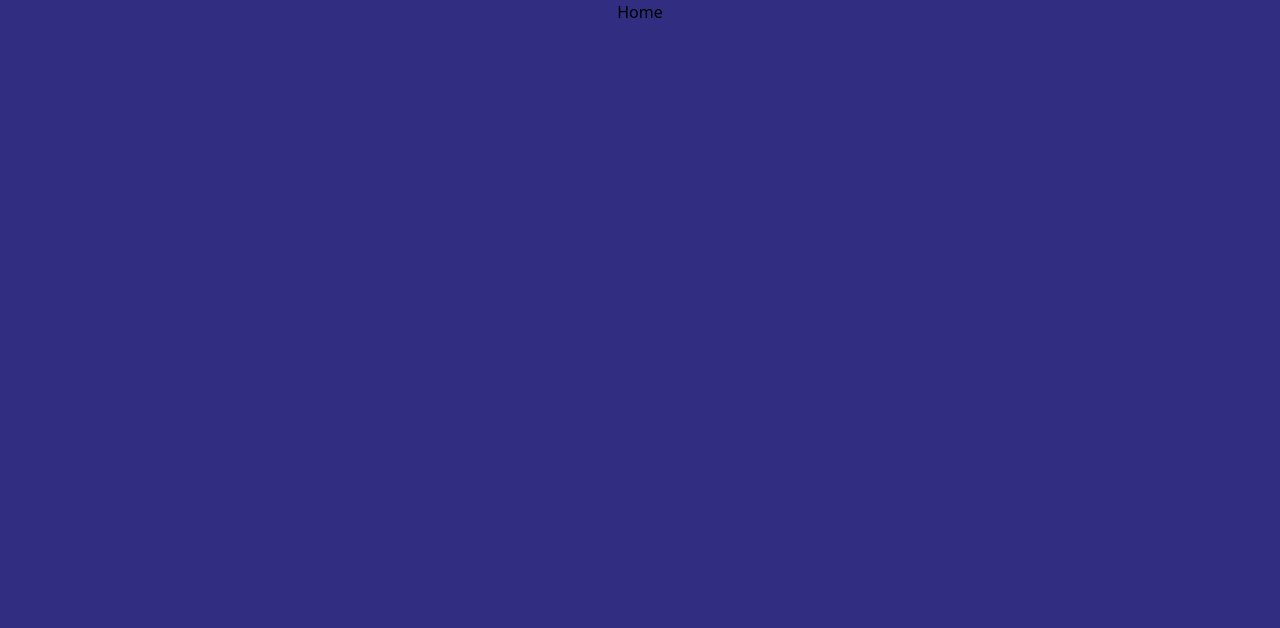
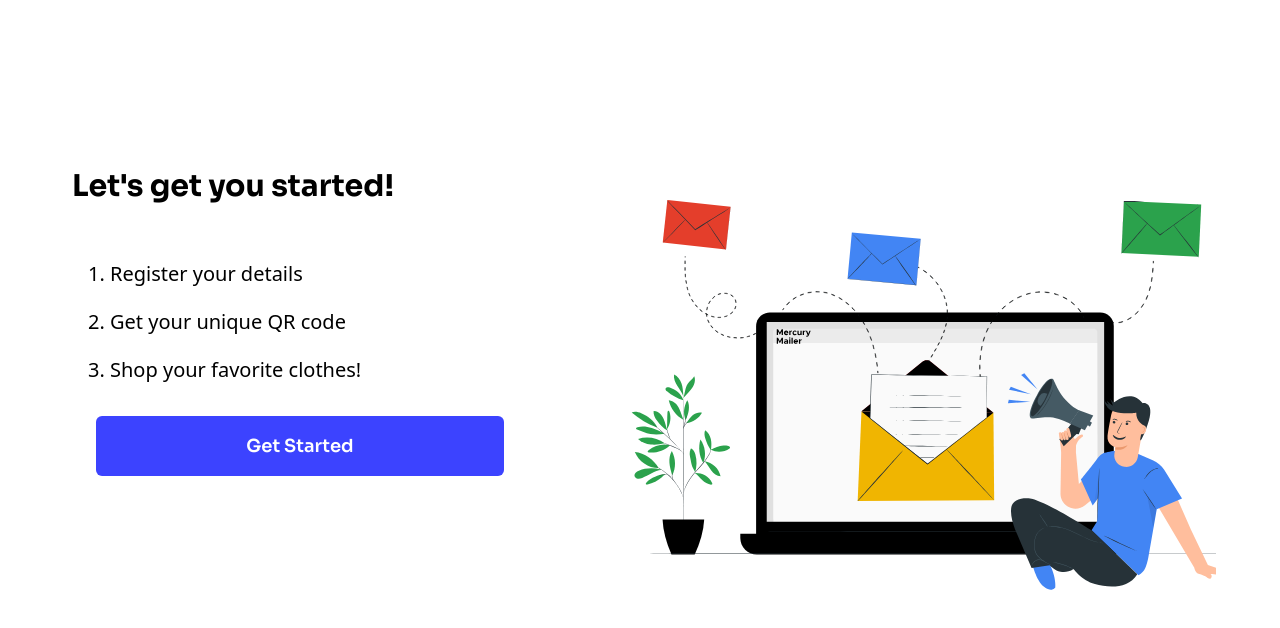
Before and after one commit to Cha195/QR-Child-Tracker, a React (Create React App) app: page /home in a window 1280 px wide. Shown: the top 628 px of the page. Built offline with nearby package versions, Linux system fonts and the light colour scheme.

Commit message:
feat: add home page

```diff
--- a/src/Pages/Home.jsx
+++ b/src/Pages/Home.jsx
@@ -1,9 +1,35 @@
 import React from 'react'
+import HomeSvg from '../Assets/home.svg'
 
 const Home = () => {
+
   return (
-    <div className='h-screen bg-indigo-900'>
-      <h1>Home</h1>
+    <div className='h-screen w-screen'>
+      {/* {
+        ((window.localStorage.getItem('token') === null) ||
+        (window.localStorage.getItem('token') === undefined) ||
+        (new Date().getTime() > window.localStorage.getItem('accessExpirationTime') &&
+        window.localStorage.removeItem('token'))) &&
+          <Redirect to='/login' />
+      } */}
+      <div className='relative overflow-hidden pt-20 h-full'>
+        <div className='pt-8 text-left pl-14 h-full'>
+          <h1 className='text-3xl font-sora font-bold w-2/3 my-14 mx-4'>Let's get you started!</h1>
+          <p className='mt-5 mx-8 text-xl font-medium w-2/3'>1. Register your details</p>
+          <p className='mt-5 mx-8 text-xl font-medium w-2/3'>2. Get your unique QR code</p>
+          <p className='mt-5 mx-8 text-xl font-medium w-2/3'>3. Shop your favorite clothes!</p>
+
+          <div className='flex flex-col items-center w-1/3 pt-8 ml-10'>
+            <a
+              href='/csv'
+              className='bg-newblue text-white w-full px-16 py-4 text-center rounded-md font-sora font-semibold text-lg'
+            >
+              Get Started
+            </a>
+          </div>
+        </div>
+        <img alt='desktop' className='absolute h-1/2 right-16 top-1/4' src={HomeSvg} />
+      </div>
     </div>
   )
 }
```
Also changed, not shown: src/Assets/home.svg (added).
